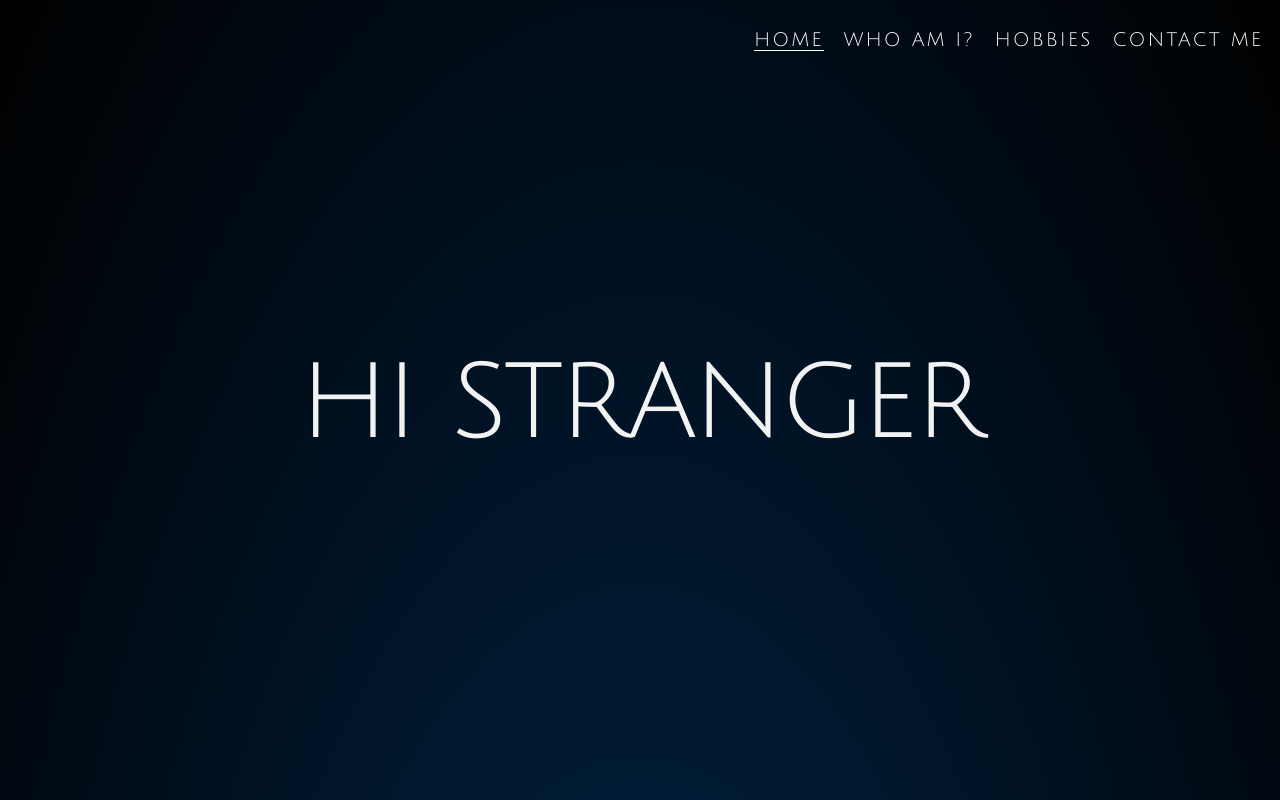
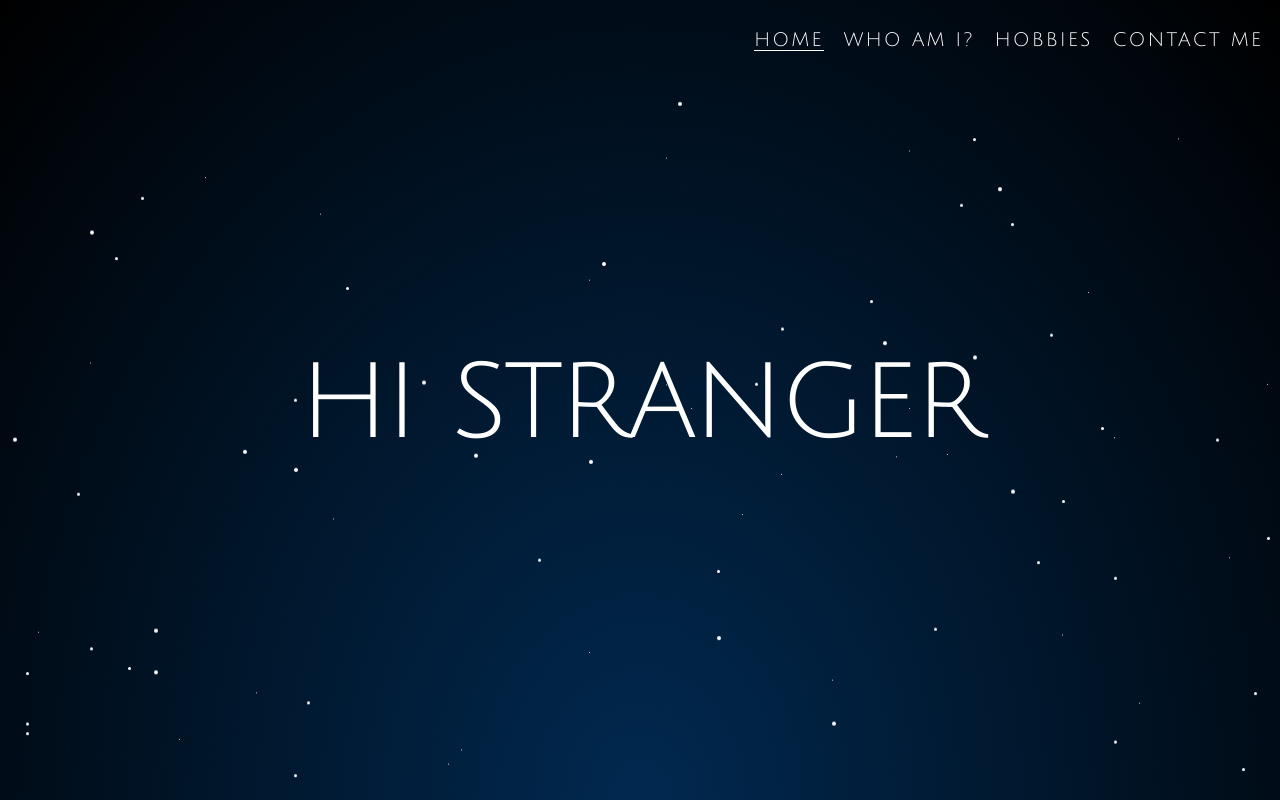
Before and after one commit to edgsel/portfolio, a Vue app in the folder project/: page / in a window 1280 px wide. Shown: the top 800 px of the page. Built offline with nearby package versions, Linux system fonts and the light colour scheme.

Commit message:
home.vue component has been created, "routes" was remade a bit, parallaxStars.vue and welcomeMessage.vue are independent (welcomeMessage was a part of parralaxStars), new contactMe.vue component has been created

```diff
--- a/project/package.json
+++ b/project/package.json
@@ -10,6 +10,7 @@
   "dependencies": {
     "core-js": "^3.4.4",
     "vue": "^2.6.10",
+    "vue-parallaxy": "^1.1.1",
     "vue-router": "^3.1.5"
   },
   "devDependencies": {
--- /dev/null
+++ b/project/src/components/contactMe.vue
@@ -0,0 +1,21 @@
+<template>
+    <div>
+        <parallax-stars>
+        </parallax-stars>
+    </div>
+</template>
+
+<script>
+    import parallaxStars from "./parallaxStars";
+
+    export default {
+        name: "contactMe",
+        components: {
+            parallaxStars,
+        }
+    }
+</script>
+
+<style scoped>
+
+</style>
--- a/project/src/components/header.vue
+++ b/project/src/components/header.vue
@@ -7,7 +7,7 @@
                     <li class="bar"><router-link to="/">HOME</router-link></li>
                     <li class="bar"><router-link to="#whoAmI">WHO AM I?</router-link></li>
                     <li class="bar"><router-link to="#hobbies">HOBBIES</router-link></li>
-                    <li class="bar"><router-link to="#contactMe">CONTACT ME</router-link></li>
+                    <li class="bar"><router-link to="contactMe">CONTACT ME</router-link></li>
                 </ul>
             </div>
         </nav>
@@ -65,7 +65,7 @@
         background-color: rgba(1, 10, 28, 0.56);
         height: inherit;
         transition: 0.3s;
-        backdrop-filter: blur(5px); /* works in chrome, safari perfectly */
+        backdrop-filter: blur(3px); /* works in chrome, safari perfectly */
     }
 
     .deleteColorNavSmoothly {
--- /dev/null
+++ b/project/src/components/home.vue
@@ -0,0 +1,23 @@
+<template>
+    <div>
+        <welcome-message></welcome-message>
+        <parallax-stars></parallax-stars>
+    </div>
+</template>
+
+<script>
+    import parallaxStars from "./parallaxStars";
+    import welcomeMessage from "./welcomeMessage";
+
+    export default {
+        name: "home",
+        components: {
+            parallaxStars,
+            welcomeMessage
+        }
+    }
+</script>
+
+<style scoped>
+
+</style>
--- a/project/src/components/parallaxStars.vue
+++ b/project/src/components/parallaxStars.vue
@@ -1,20 +1,13 @@
 <template>
     <div id="main">
-        <div class="grid-container">
-            <welcome-message id="message"></welcome-message>
-        </div>
         <div class="grid-container"></div>
     </div>
 </template>
 
 <script>
-    import welcomeMessage from "./welcomeMessage";
 
     export default {
         name: "parallaxStars",
-        components: {
-            'welcome-message' : welcomeMessage
-        },
 
         methods: {
             createStars(quantity) {
@@ -22,7 +15,7 @@
                     let star = document.createElement('div');
                     star.classList.add('star', 'type-' + String(this.randomNumber(1,3)));
                     star.style.left = String(this.randomNumber(1,99) + '%');
-                    star.style.bottom = String(this.randomNumber(1,99) + '%');
+                    star.style.bottom = String(this.randomNumber(1,200) + '%');
                     star.style.animationDuration = String(this.randomNumber(50,200) + 's');
                     document.getElementsByClassName("grid-container")[0].appendChild(star);
                 }
@@ -34,23 +27,12 @@
         },
 
         mounted() {
-            this.createStars(200);
+            this.createStars(170);
         }
     }
 </script>
 
 <style>
-
-    #message {
-        display: flex;
-        position: relative;
-        justify-content: center;
-        align-items: center;
-        text-align: center;
-        height: 100%;
-        width:100%;
-        font-size: 4.5vw
-    }
 
     body {
         margin: 0;
@@ -61,9 +43,20 @@
         margin-left: auto;
         margin-right: auto;
         overflow: hidden;
-        background: fixed;
         background: radial-gradient(ellipse at bottom, #012950 0%, #000000 100%);
+        background-size: cover;
     }
+
+    /*#message {*/
+    /*    display: flex;*/
+    /*    position: relative;*/
+    /*    justify-content: center;*/
+    /*    align-items: center;*/
+    /*    text-align: center;*/
+    /*    height: 100%;*/
+    /*    width:100%;*/
+    /*    font-size: 4.5vw*/
+    /*}*/
 
     .grid-container {
         display: grid;
@@ -86,18 +79,20 @@
     .type-1 {
         width: 1px;
         height: 1px;
+        transition: 0.5s;
     }
 
     .type-2 {
         width: 3px;
         height: 3px;
+        transition: 0.5s;
     }
 
     .type-3 {
         width: 4px;
         height: 4px;
+        transition: 0.5s;
     }
-
 
     @keyframes move {
         0% { transform: translateY(1000px); }
--- a/project/src/components/welcomeMessage.vue
+++ b/project/src/components/welcomeMessage.vue
@@ -1,9 +1,7 @@
 <template>
-    <div>
+    <div id="message">
         <h1 class="screen-message"></h1>
-
     </div>
-
 </template>
 
 <script>
@@ -44,7 +42,18 @@
     }
 </script>
 
-<style>
+<style scoped>
+    #message {
+        display: flex;
+        position: absolute;
+        justify-content: center;
+        align-items: center;
+        text-align: center;
+        height: 100%;
+        width:100%;
+        font-size: 4.5vw
+    }
+
     .screen-message {
         display: none;
         letter-spacing: -4px;
--- a/project/src/main.js
+++ b/project/src/main.js
@@ -8,7 +8,8 @@ Vue.use(VueRouter);
 Vue.config.productionTip = false;
 
 const router = new VueRouter({
-  routes: Routes
+  routes: Routes,
+  mode: 'history'
 });
 
 
--- a/project/src/routes.js
+++ b/project/src/routes.js
@@ -1,5 +1,7 @@
-import parallaxStars from "./components/parallaxStars";
+import contactMe from "./components/contactMe";
+import home from "./components/home";
 
 export default [
-     { path: '/', component: parallaxStars}
+     { path: '/', component: home },
+     { path: '/contactMe', component: contactMe },
 ]
```
Also changed, not shown: 1 other file (tests, documents, lock files or other folders).
